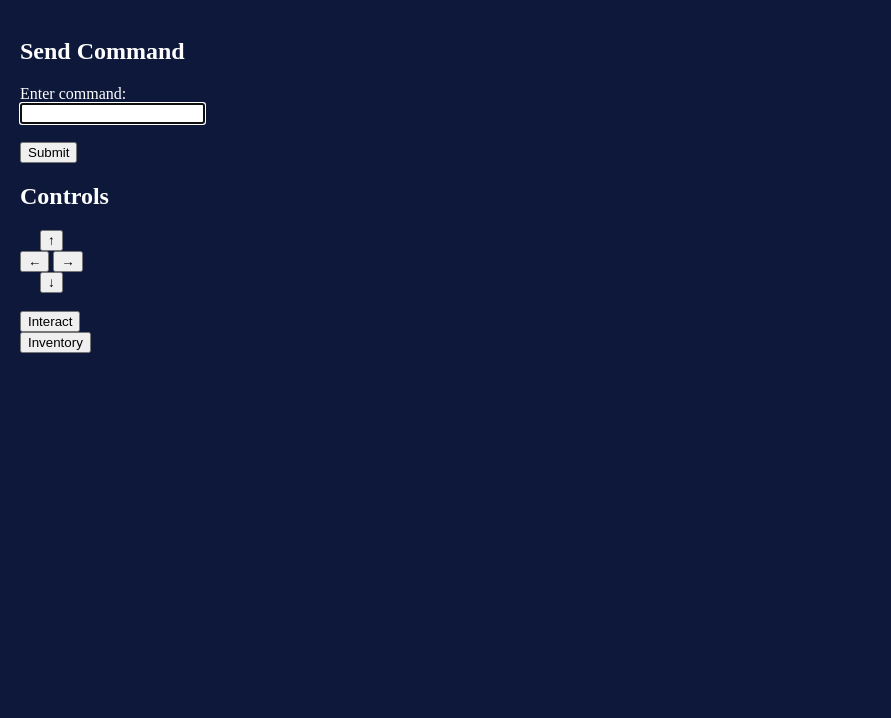
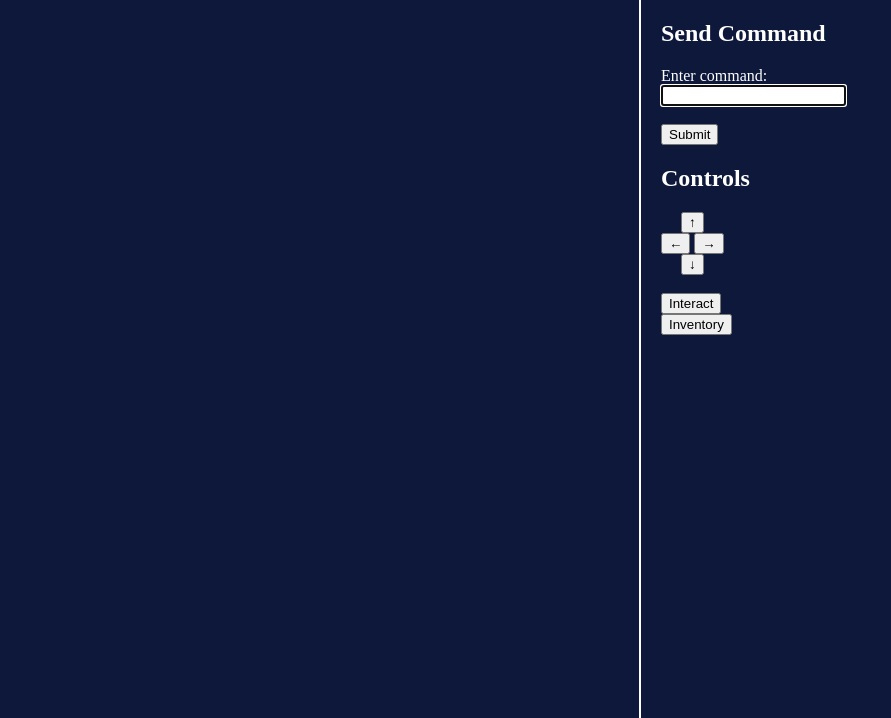
Before and after one commit to Krielkjip/WEB-RPG, a FastAPI app: template templates/game/game.j2 in a window 1280 px wide. Shown: the part 82-800 px from the top of the page, without its empty margins (0-891 px from the left). Run offline with FastAPI, Linux system fonts and the light colour scheme; the template is opened without the code that fills it, so the values that code supplies are empty; parts of the project's set-up code (start-up, migrations or seed data) failed here and were passed over.

Commit message:
better layout, small changes

```diff
--- a/templates/game/game.j2
+++ b/templates/game/game.j2
@@ -52,7 +52,20 @@
             margin-left: auto;
         }
 
-        .padding {
+        .container {
+            display: flex;
+            flex: 1;
+            height: calc(100% - 82px);
+        }
+
+        .box-1 {
+            flex: 1;
+            padding-left: 20px;
+            border-right: 2px solid white;
+        }
+
+        .box-2 {
+            flex: 1;
             padding-left: 20px;
         }
     </style>
@@ -73,15 +86,9 @@
     </div>
 </div>
 
-<div class="padding">
+<div class="container">
+    <div class="box-1">
         <br/>
-    {#<ul>#}
-    {#    {% for key in state %}#}
-    {#        <li><strong>{{ key }}</strong>: {{ state[key] }}</li>#}
-    {#    {% endfor %}#}
-    {#</ul>#}
-
-
         {% if map is none %}
             <p>Map is null</p>
         {% else %}
@@ -102,10 +109,10 @@
                 .grid-item {
                     width: 15px;
                     height: 15px;
-                padding: 5px; /* Adjust padding as needed */
+                    padding: 5px;
                     font-weight: bold;
-                border: 2px solid black; /* Add border for table cells */
-                text-align: center; /* Center align content */
+                    border: 2px solid black;
+                    text-align: center;
                 }
 
                 .player {
@@ -119,7 +126,7 @@
                 }
 
                 table {
-                border-collapse: collapse; /* Collapse table borders */
+                    border-collapse: collapse;
                 }
             </style>
             {% set map_size = map|length %}
@@ -130,30 +137,33 @@
                             {% set item = map[x][y] %}
                             {% set type_info = type_map[item] %}
                             {% if player_state["location"][0] == x and player_state["location"][1] == y %}
-                            {#                <td class="grid-item player" style="color: yellow">X</td>#}
-                            <td class="player" style="color:{{ type_info['color'] }}">{{ type_info['char'] }}</td>
+                                <td class="player"
+                                    style="color:{{ type_info['color'] }}">{{ type_info['char'] }}</td>
                             {% else %}
-                            <td class="grid-item" style="color:{{ type_info['color'] }}">{{ type_info['char'] }}</td>
+                                <td class="grid-item"
+                                    style="color:{{ type_info['color'] }}">{{ type_info['char'] }}</td>
                             {% endif %}
                         {% endfor %}
                     </tr>
                 {% endfor %}
             </table>
         {% endif %}
+    </div>
 
-
-
+    <div class="box-2">
         {% if state.error_msg %}
+            <br/>
             <div class="error">
                 <span class="error-icon">&#9888;</span>{{ state.error_msg }}
             </div>
-        <br><br>
+            <br>
         {% endif %}
         {% if state.file_not_found %}
+            <br/>
             <div class="error">
                 <span class="error-icon">&#9888;</span>file:{{ state.command[5:] }} not found
             </div>
-        <br><br>
+            <br>
         {% endif %}
 
         <h2>Send Command</h2>
@@ -177,6 +187,6 @@
         </form>
         <button onclick="location.href='/inventory'">Inventory</button>
     </div>
-{{ state }}
+</div>
 </body>
 </html>
```
Lines whose indentation alone changed are shown as unchanged.
